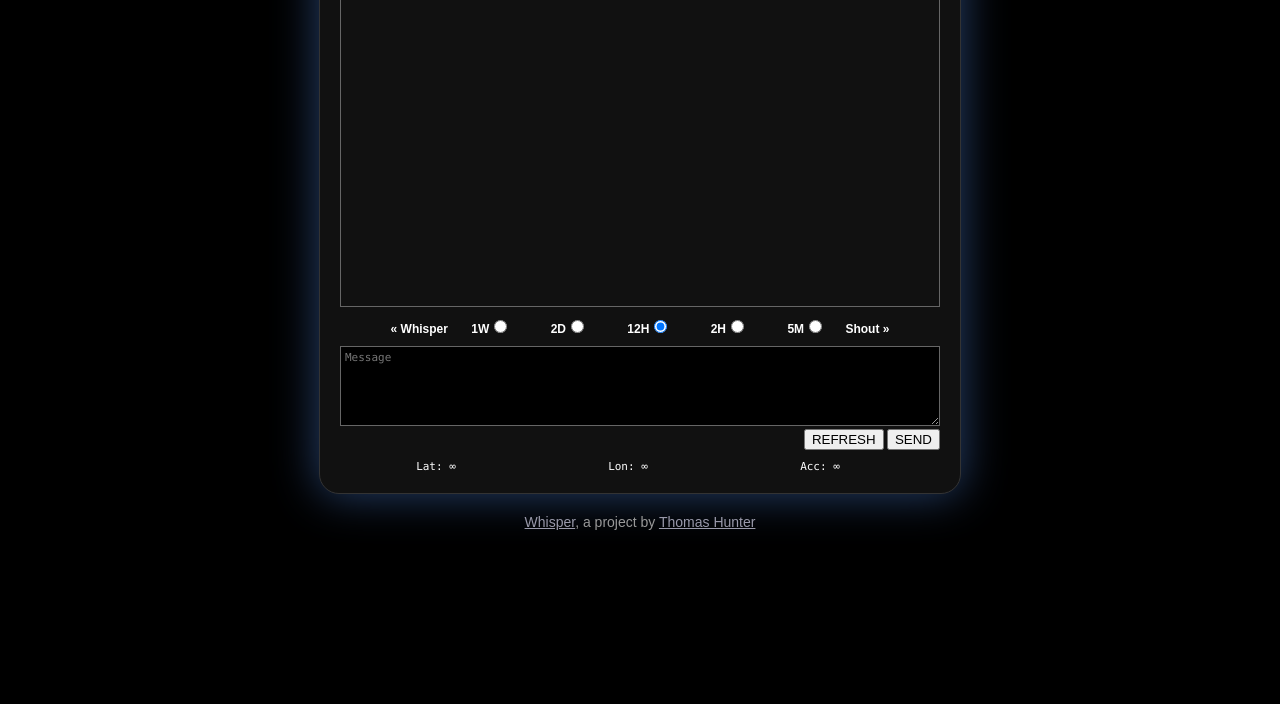
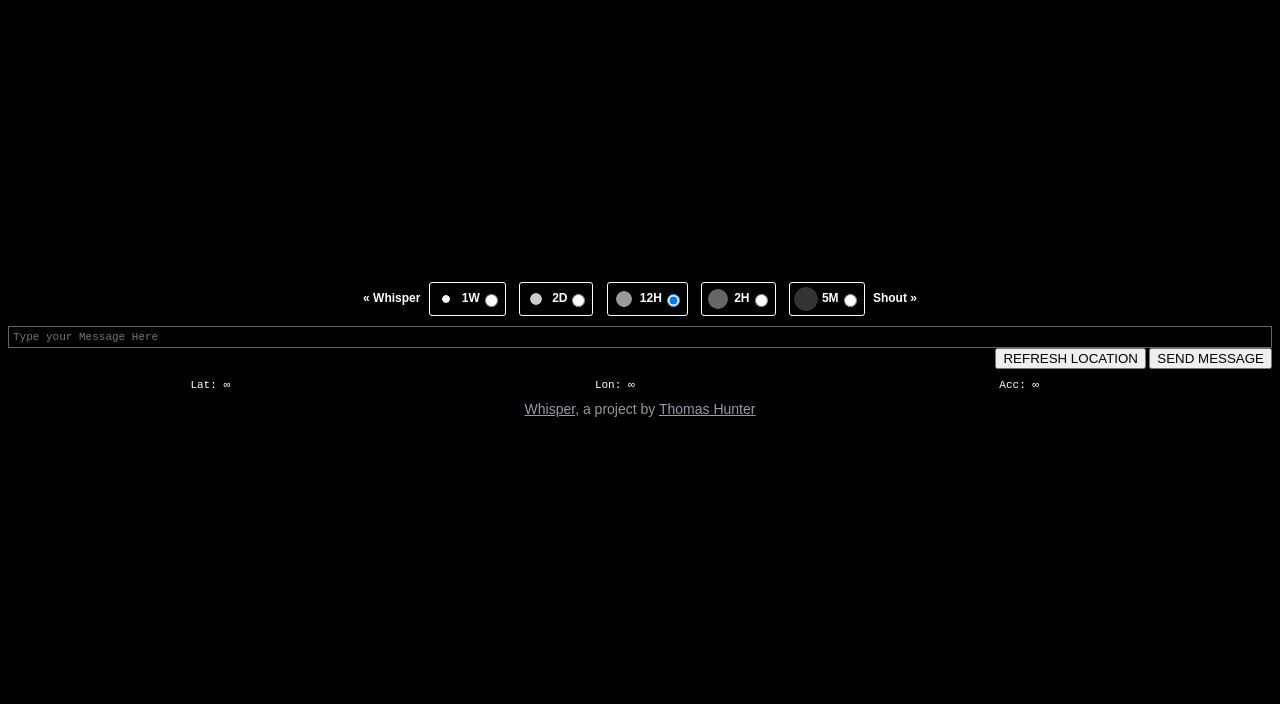
Before and after one commit to tlhunter/whisper, a website: page public/index.html in a window 1280 px wide. Shown: the part 96-800 px from the top of the page. Drawn offline with nearby package versions, Linux system fonts and the light colour scheme; no server answers.

Commit message:
UI takes up entire screen

```diff
--- a/public/index.html
+++ b/public/index.html
@@ -26,17 +26,17 @@
             <form id="compose">
                 <div id="size">
                     &laquo; Whisper
-                    <label id="size-0-label" class="size-0" for="size-0">0S</label><input id="size-0" type="radio" name="size" value="0" />
-                    <label id="size-1-label" class="size-1" for="size-1">0S</label><input id="size-1" type="radio" name="size" value="1" />
-                    <label id="size-2-label" class="size-2" for="size-2">0S</label><input id="size-2" type="radio" name="size" value="2" checked />
-                    <label id="size-3-label" class="size-3" for="size-3">0S</label><input id="size-3" type="radio" name="size" value="3" />
-                    <label id="size-4-label" class="size-4" for="size-4">0S</label><input id="size-4" type="radio" name="size" value="4" />
+					<label id="size-0-label" class="size-0" for="size-0"><img src="level-0.png" /><span>0S</span><input id="size-0" type="radio" name="size" value="0" /></label>
+					<label id="size-1-label" class="size-1" for="size-1"><img src="level-1.png" /><span>0S</span><input id="size-1" type="radio" name="size" value="1" /></label>
+					<label id="size-2-label" class="size-2" for="size-2"><img src="level-2.png" /><span>0S</span><input id="size-2" type="radio" name="size" value="2" checked /></label>
+					<label id="size-3-label" class="size-3" for="size-3"><img src="level-3.png" /><span>0S</span><input id="size-3" type="radio" name="size" value="3" /></label>
+					<label id="size-4-label" class="size-4" for="size-4"><img src="level-4.png" /><span>0S</span><input id="size-4" type="radio" name="size" value="4" /></label>
                     Shout &raquo;
                 </div>
-                <div id="message-holder"><textarea id="message" placeholder="Message" maxlength="255"></textarea></div>
+                <div id="message-holder"><input id="message" placeholder="Type your Message Here" maxlength="255"></div>
                 <div id="actions">
-                    <input id="refresh" type="button" value="REFRESH" />
-                    <input id="transmit" type="submit" value="SEND" />
+                    <input id="refresh" type="button" value="REFRESH LOCATION" />
+                    <input id="transmit" type="submit" value="SEND MESSAGE" />
                 </div>
                 <div id="data">
                     <div id="latitude" class="datum">Lat: &infin;</div>
--- a/public/main.js
+++ b/public/main.js
@@ -19,7 +19,7 @@ function go(config) {
 
 	// Update DOM Labels
 	for (var i = 0; i < 5; i++) {
-		$('#size-' + i + '-label')
+		$('#size-' + i + '-label span')
 			.text(config.levels[i].label)
 			.attr('title', config.levels[i].description);
 	}
--- a/public/style.css
+++ b/public/style.css
@@ -7,7 +7,7 @@ body {
 a {
     color: #006fff;
 }
-#container {
+/*#container {
     width: 600px;
     margin: 20px auto;
     background-color: #111;
@@ -15,7 +15,7 @@ a {
     padding: 20px;
     box-shadow:0px 0px 45px #27426e;
     border: 1px solid #333;
-}
+}*/
 #header {
     height: 52px;
     font-family: arial;
@@ -39,7 +39,7 @@ a {
 #messages {
     height: 300px;
     overflow: auto;
-    border: 1px solid #666;
+    /*border: 1px solid #666;*/
     position: relative;
 }
 #messages .message {
@@ -84,7 +84,6 @@ a {
     text-align: right;
 }
 #message {
-    height: 80px;
     width: 100%;
     box-sizing: border-box;
     background-color: #000;
@@ -109,7 +108,7 @@ a {
 #messages,
 #data,
 #message {
-    font-family: Monaco, Menlo, Consolas, Courier;
+    font-family: monospace, Monaco, Menlo, Consolas, Courier;
     font-size: 11px;
 }
 #size {
@@ -117,17 +116,29 @@ a {
     text-align: center;
     font-weight: bold;
 }
+#size label {
+	margin: 0 5px;
+	border: 1px solid white;
+	padding: 4px;
+	border-radius: 3px;
+	display: inline-block;
+	cursor: pointer;
+}
+#size label:hover {
+	background-color: #333;
+}
+#size label img {
+	margin-right: 4px;
+}
+#size label img,
 #size input {
-    margin-right: 20px;
-}
-#size label {
-    margin-left: 20px;
+	vertical-align: middle;
 }
 footer {
 	text-align: center;
 	font-size: 14px;
 	color: #999;
-	margin-bottom: 10px;
+	margin: 10px 0;
 }
 footer a {
 	color: #99a;
```
